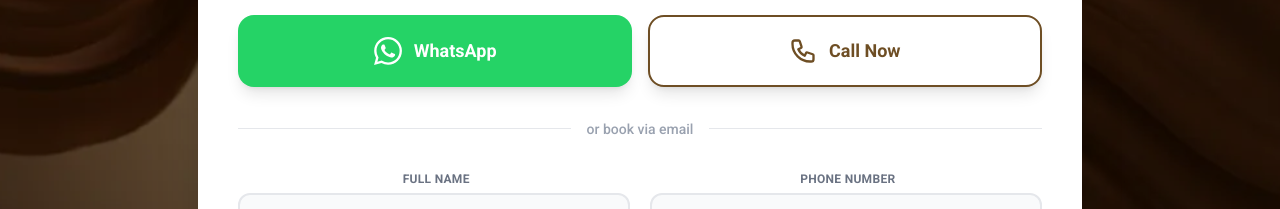
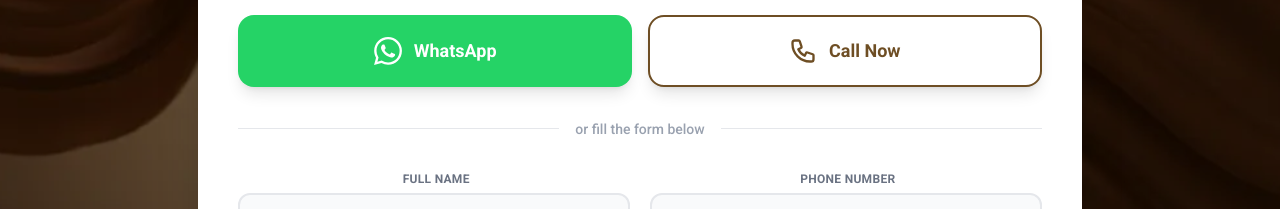
Before and after one commit to glowhard/smile-sure, a Next.js app: page / in a window 1280 px wide. Shown: the part 3052-3261 px from the top of the page. Built offline with nearby package versions, Linux system fonts and the light colour scheme; no server answers.

Commit message:
fix: revert divider text to 'fill the form below' for clarity

```diff
--- a/src/components/BookVisit.tsx
+++ b/src/components/BookVisit.tsx
@@ -204,7 +204,7 @@ const BookVisit = () => {
                   {/* Divider */}
                   <div className="flex items-center gap-4 mb-6 sm:mb-8">
                     <div className="flex-1 h-px bg-gray-200"></div>
-                    <span className="text-xs sm:text-sm text-gray-400 font-medium">or book via email</span>
+                    <span className="text-xs sm:text-sm text-gray-400 font-medium">or fill the form below</span>
                     <div className="flex-1 h-px bg-gray-200"></div>
                   </div>
 
```
